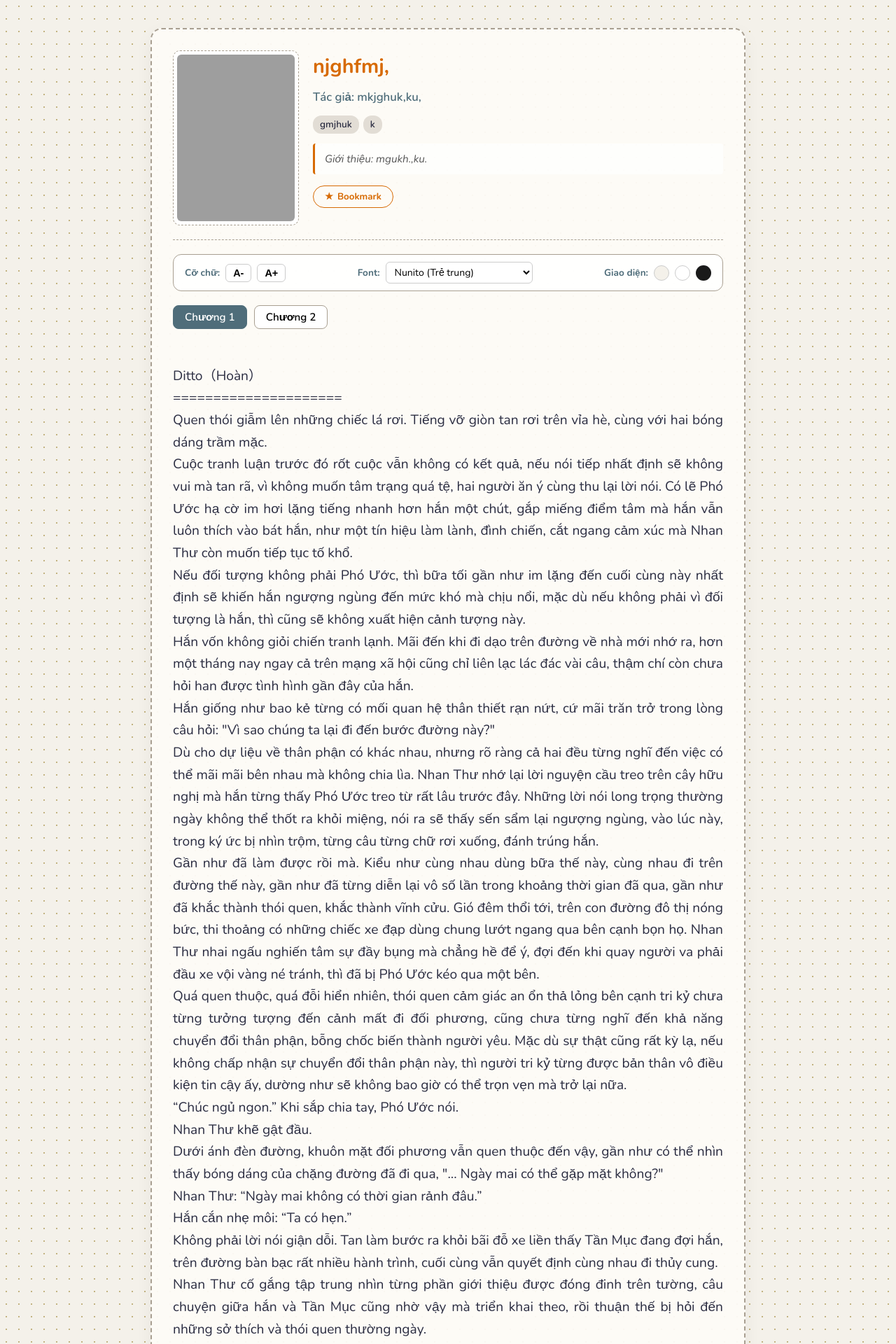
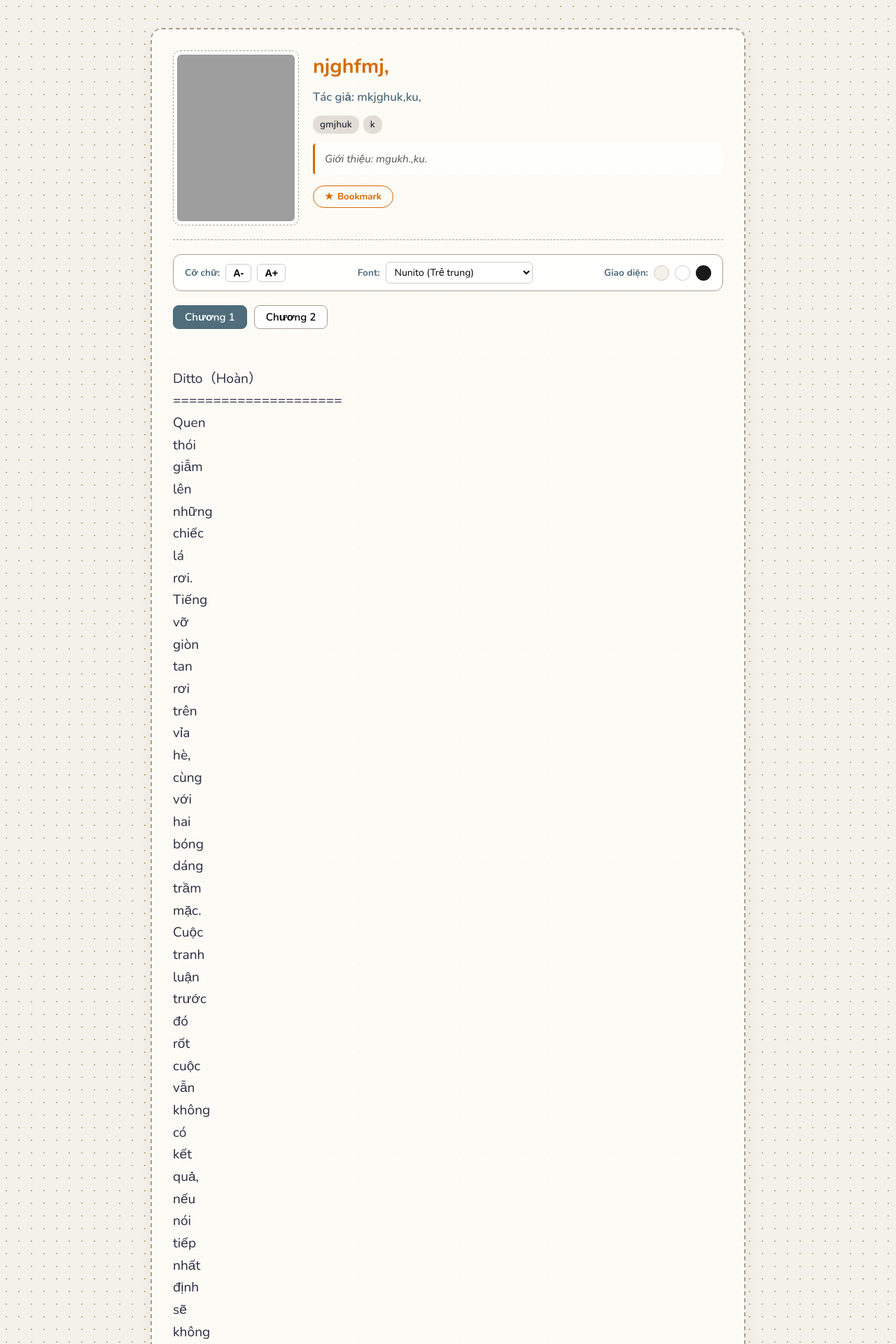
Before and after one commit to PhamNhaDoan/phamnhadoan.github.io, a Jekyll site: the page read/njghfmj.html, which Jekyll copies as it is, in a window 1280 px wide. Shown: the top 1920 px of the page at 70% size. Built offline with Jekyll 4.4.1, drawn with Linux system fonts in a browser that asks for light colours; grey boxes are pictures that could not be loaded.

Commit message:
Enhance .story-content styling for text formatting
Updated .story-content styles to include white-space and word-spacing properties for better text formatting.

```diff
--- a/read/njghfmj.html
+++ b/read/njghfmj.html
@@ -265,22 +265,22 @@
             border-color: var(--accent-green);
         }
 
-   .story-content {
+.story-content {
     font-size: 1.2rem;
-    line-height: 1.65;
+    line-height: 1.65; /* Giữ nguyên khoảng cách các dòng của bạn */
     text-align: justify;
-
-    /* 1. Đổi sang pre-line */
-    white-space: pre-line;
-
-    /* 2. Tăng line-height hoặc chỉnh khoảng cách dòng */
     margin-bottom: 25px;
     min-height: 120px;
+
+    /* Thêm 2 dòng này dưới đây */
+    white-space: pre-line;
+    word-spacing: 100vw;
 }
 
-/* Thêm đoạn này để ép các khoảng xuống dòng (\n) rộng ra như một đoạn văn */
-.story-content::after {
+/* Đoạn này tạo khoảng trống thưa ra giữa các đoạn */
+.story-content::before {
     content: "";
+    margin-bottom: 1.5rem; /* Muốn các đoạn xa nhau bao nhiêu thì chỉnh số này */
     display: block;
 }
 
```
